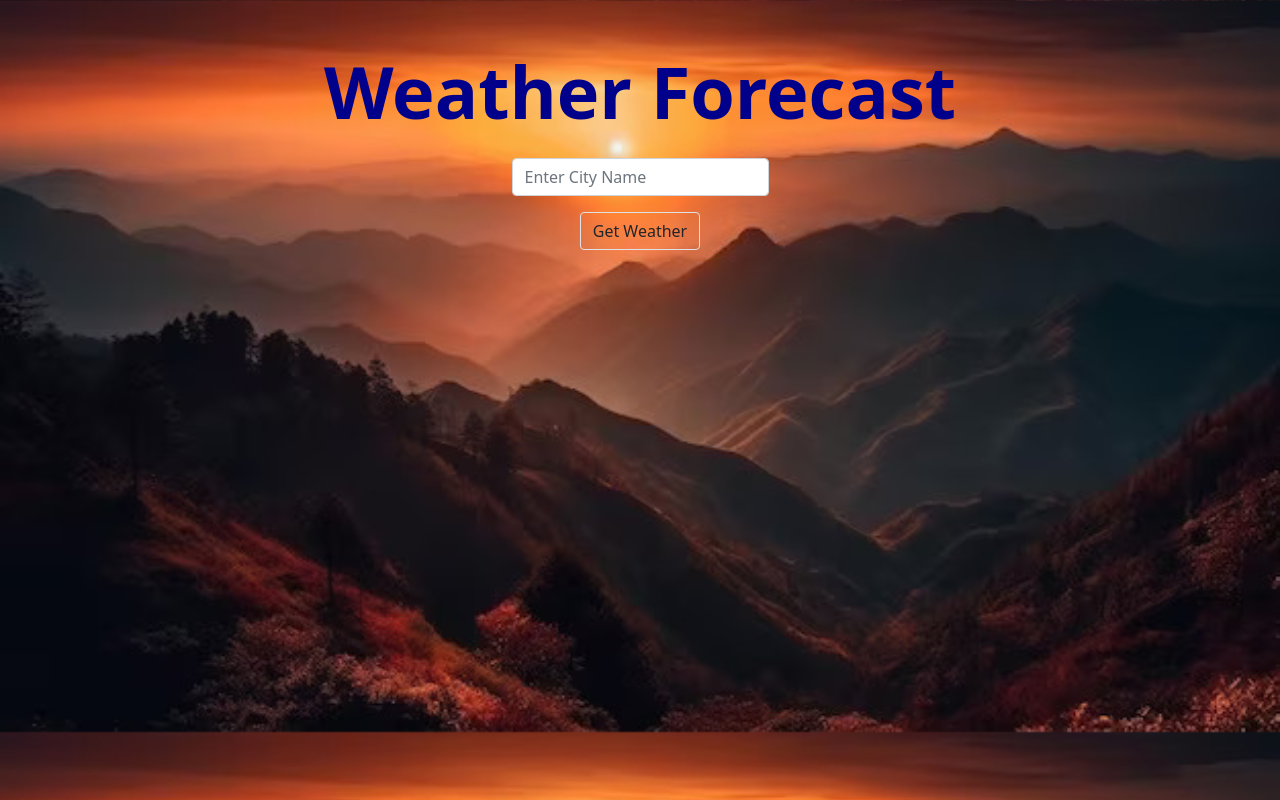
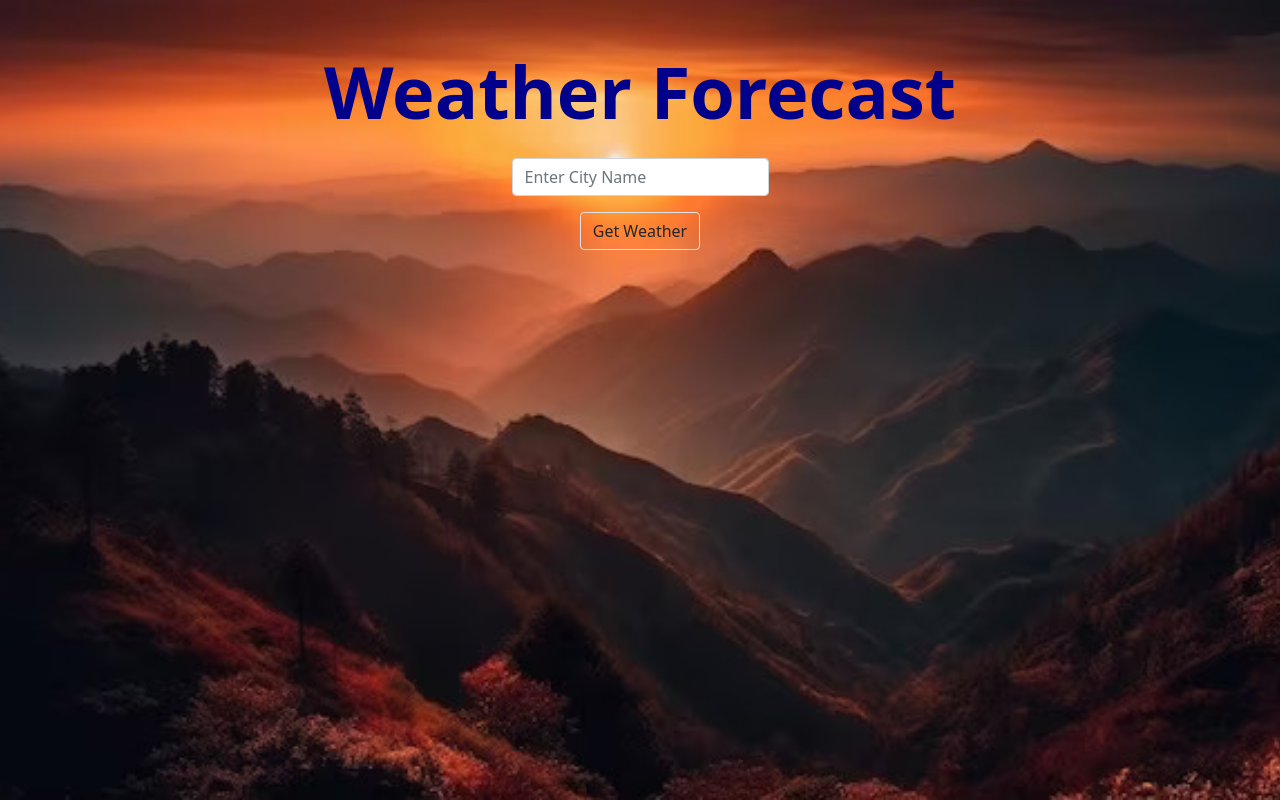
Before and after one commit to UsamaFaisal/WeatherApp, a plain HTML site: page index.html in a window 1280 px wide. Drawn offline with nearby package versions, Linux system fonts and the light colour scheme.

Commit message:
"Bg update"

```diff
--- a/index.html
+++ b/index.html
@@ -8,9 +8,13 @@
       <script src="https://ajax.googleapis.com/ajax/libs/jquery/3.7.1/jquery.min.js"></script>
    </head>
    <body style="background-image: url(back.jpg);
-      /*  background-repeat: no-repeat;*/
+       background-repeat: no-repeat;
       background-size: cover;
-      background-position: fixed;">
+      background-position: fixed;
+      background-position: center center;
+      background-attachment: fixed;
+      margin: 0; /* Remove default body margin to ensure full width and height */
+      padding: 0;">
       <style>
          .btn-hover {
          transition: background-color 0.3s ease;
```
